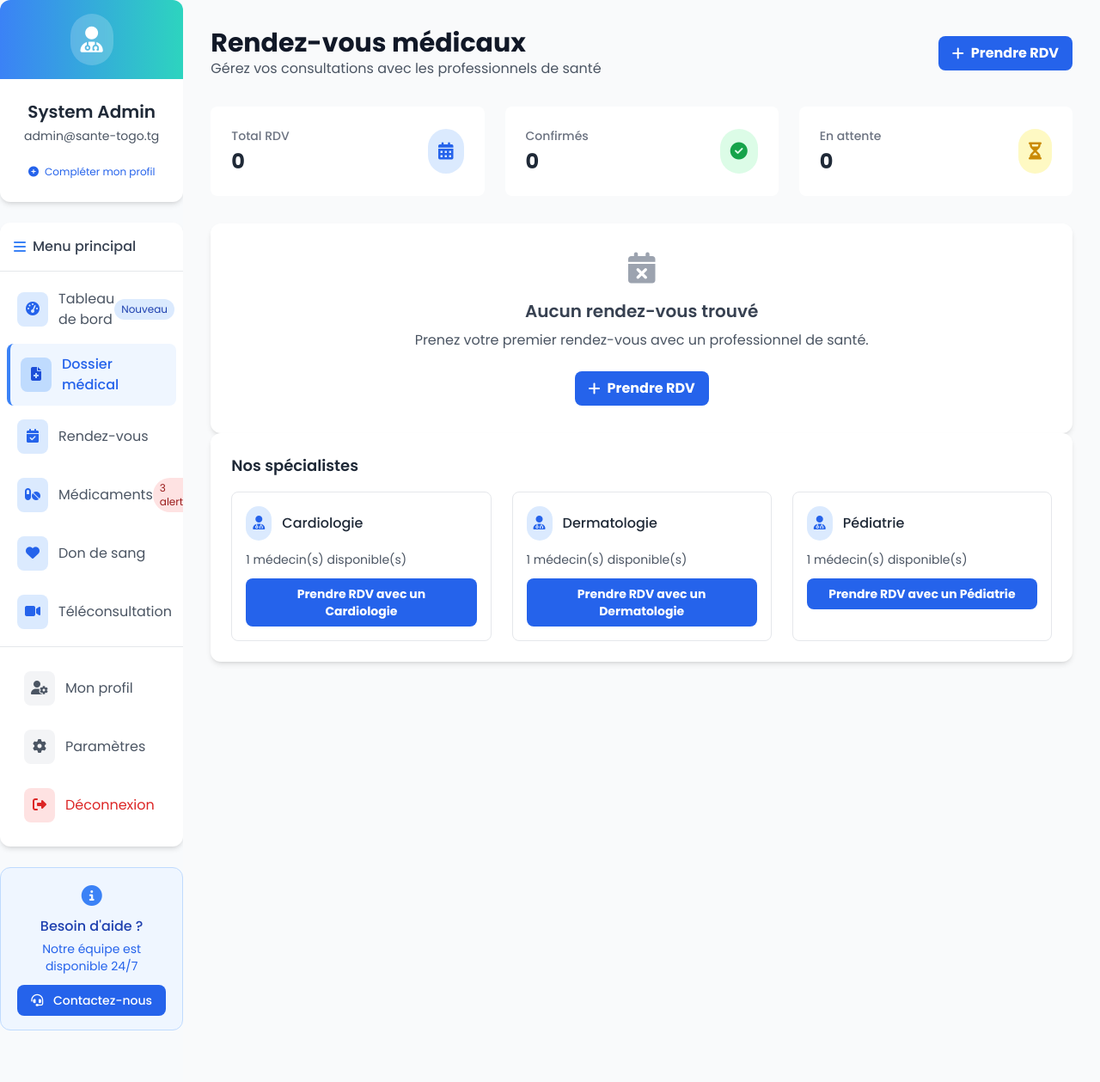
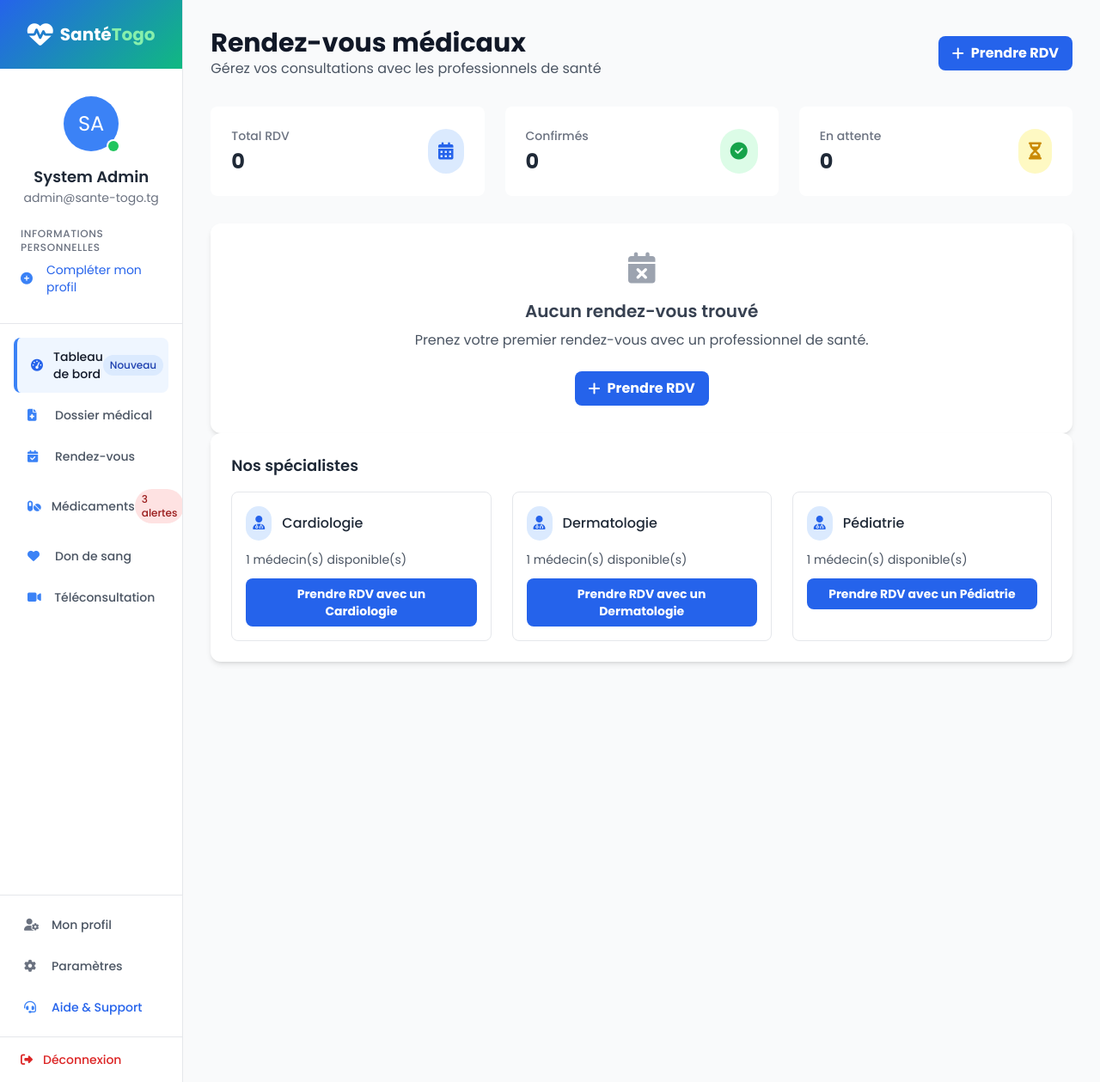
Before and after one commit to CodeVortex2/SanteTogo, a PHP site: page /appointments.php in a window 1280 px wide. Shown: the whole page at 86% size. Run offline with PHP 8.4, Linux system fonts and the light colour scheme; a user stored in the database is signed in; data comes from the database, SQL or seed files in the repository; data that the repository does not hold is empty; some libraries are stand-ins or nearby versions.

Commit message:
sidebar.php

```diff
--- a/santé-togo/includes/sidebar.php
+++ b/santé-togo/includes/sidebar.php
@@ -2,138 +2,134 @@
 require_once 'includes/auth.php';
 ?>
 
-<div class="md:w-1/4 lg:w-1/5 xl:w-1/6">
-    <!-- Carte profil utilisateur -->
-    <div class="bg-white rounded-xl shadow-md overflow-hidden mb-6 transition-all duration-300 hover:shadow-lg">
-        <div class="bg-gradient-to-r from-blue-500 to-teal-400 p-4 text-center">
-            <div class="inline-block bg-white/20 p-3 rounded-full backdrop-blur-sm">
-                <i class="fas fa-user-md text-white text-3xl"></i>
+<!-- Sidebar -->
+<div class="md:w-1/4 lg:w-1/5 xl:w-1/6 hidden md:block">
+    <div class="flex flex-col h-full border-r border-gray-200 bg-white">
+        <!-- Header with Logo -->
+        <div class="flex items-center justify-center h-20 px-4 gradient-bg">
+            <div class="flex items-center">
+                <i class="fas fa-heartbeat text-3xl text-white mr-2"></i>
+                <span class="text-xl font-bold text-white">Santé<span class="text-green-300">Togo</span></span>
             </div>
         </div>
 
-        <div class="p-6 text-center">
-            <h3 class="text-xl font-semibold text-gray-800 mb-1"><?php echo htmlspecialchars($_SESSION['prenom'] . ' ' . $_SESSION['nom']); ?></h3>
-            <p class="text-gray-600 text-sm mb-4"><?php echo htmlspecialchars($_SESSION['email']); ?></p>
+        <!-- Profile Section -->
+        <div class="flex flex-col items-center px-6 py-8 border-b border-gray-200">
+            <div class="relative mb-4">
+                <div class="avatar w-16 h-16 rounded-full bg-blue-500 flex items-center justify-center text-white text-2xl">
+                    <?php echo strtoupper(substr($_SESSION['prenom'], 0, 1) . substr($_SESSION['nom'], 0, 1)); ?>
+                </div>
+                <span class="absolute bottom-0 right-0 block h-3 w-3 rounded-full ring-2 ring-white bg-green-500"></span>
+            </div>
+            <h3 class="text-lg font-semibold text-center"><?php echo htmlspecialchars($_SESSION['prenom'] . ' ' . $_SESSION['nom']); ?></h3>
+            <p class="text-sm text-gray-500 text-center"><?php echo htmlspecialchars($_SESSION['email']); ?></p>
 
-            <?php if (isset($_SESSION['groupe_sanguin'])): ?>
-                <span class="inline-block px-3 py-1 bg-red-100 text-red-800 rounded-full text-xs font-medium">
-                    Groupe sanguin: <?php echo htmlspecialchars($_SESSION['groupe_sanguin']); ?>
-                </span>
-            <?php else: ?>
-                <a href="profile.php" class="inline-block text-blue-600 hover:text-blue-800 text-xs mt-2">
-                    <i class="fas fa-plus-circle mr-1"></i> Compléter mon profil
-                </a>
-            <?php endif; ?>
-        </div>
-    </div>
+            <div class="mt-6 w-full">
+                <h4 class="text-xs font-medium text-gray-500 uppercase tracking-wider mb-2">Informations personnelles</h4>
+                <ul class="space-y-2">
+                    <?php if (isset($_SESSION['telephone']) && !empty($_SESSION['telephone'])): ?>
+                        <li class="flex items-center text-sm">
+                            <i class="fas fa-phone-alt text-blue-500 mr-3 w-5"></i>
+                            <span><?php echo htmlspecialchars($_SESSION['telephone']); ?></span>
+                        </li>
+                    <?php endif; ?>
 
-    <!-- Navigation -->
-    <div class="bg-white rounded-xl shadow-md overflow-hidden">
-        <div class="p-4 border-b border-gray-200">
-            <h4 class="font-medium text-gray-700 flex items-center">
-                <i class="fas fa-bars mr-2 text-blue-500"></i>
-                Menu principal
-            </h4>
+                    <?php if (isset($_SESSION['date_naissance']) && !empty($_SESSION['date_naissance'])): ?>
+                        <li class="flex items-center text-sm">
+                            <i class="fas fa-birthday-cake text-blue-500 mr-3 w-5"></i>
+                            <span><?php echo date('d/m/Y', strtotime($_SESSION['date_naissance'])); ?></span>
+                        </li>
+                    <?php endif; ?>
+
+                    <?php if (isset($_SESSION['groupe_sanguin']) && !empty($_SESSION['groupe_sanguin'])): ?>
+                        <li class="flex items-center text-sm">
+                            <i class="fas fa-heartbeat text-blue-500 mr-3 w-5"></i>
+                            <span>Groupe sanguin: <?php echo htmlspecialchars($_SESSION['groupe_sanguin']); ?></span>
+                        </li>
+                    <?php else: ?>
+                        <li class="flex items-center text-sm text-blue-600">
+                            <i class="fas fa-plus-circle text-blue-500 mr-3 w-5"></i>
+                            <a href="profile.php" class="hover:underline">Compléter mon profil</a>
+                        </li>
+                    <?php endif; ?>
+                </ul>
+            </div>
         </div>
 
-        <nav class="p-2">
+        <!-- Navigation -->
+        <nav class="flex-1 px-4 py-4 overflow-y-auto">
             <ul class="space-y-1">
                 <li>
-                    <a href="dashboard.php" class="flex items-center p-3 text-gray-600 hover:bg-blue-50 rounded-lg group transition-all">
-                        <div class="bg-blue-100 text-blue-600 p-2 rounded-lg mr-3 group-hover:bg-blue-200 transition-all">
-                            <i class="fas fa-tachometer-alt w-5 text-center"></i>
-                        </div>
-                        <span class="group-hover:text-blue-600 transition-all">Tableau de bord</span>
+                    <a href="dashboard.php" class="flex items-center px-4 py-3 text-sm font-medium text-gray-900 bg-blue-50 rounded-lg border-l-4 border-blue-500">
+                        <i class="fas fa-tachometer-alt text-blue-600 mr-3 w-5"></i>
+                        <span>Tableau de bord</span>
                         <span class="ml-auto bg-blue-100 text-blue-800 text-xs px-2 py-1 rounded-full">Nouveau</span>
                     </a>
                 </li>
-
                 <li>
-                    <a href="medical-records.php" class="flex items-center p-3 text-blue-600 bg-blue-50 rounded-lg group border-l-4 border-blue-500">
-                        <div class="bg-blue-200 text-blue-700 p-2 rounded-lg mr-3">
-                            <i class="fas fa-file-medical w-5 text-center"></i>
-                        </div>
-                        <span class="font-medium">Dossier médical</span>
+                    <a href="medical-records.php" class="flex items-center px-4 py-3 text-sm font-medium text-gray-600 hover:text-gray-900 hover:bg-gray-100 rounded-lg">
+                        <i class="fas fa-file-medical text-blue-500 mr-3 w-5"></i>
+                        <span>Dossier médical</span>
                     </a>
                 </li>
-
                 <li>
-                    <a href="appointments.php" class="flex items-center p-3 text-gray-600 hover:bg-blue-50 rounded-lg group transition-all">
-                        <div class="bg-blue-100 text-blue-600 p-2 rounded-lg mr-3 group-hover:bg-blue-200 transition-all">
-                            <i class="fas fa-calendar-check w-5 text-center"></i>
-                        </div>
-                        <span class="group-hover:text-blue-600 transition-all">Rendez-vous</span>
+                    <a href="appointments.php" class="flex items-center px-4 py-3 text-sm font-medium text-gray-600 hover:text-gray-900 hover:bg-gray-100 rounded-lg">
+                        <i class="fas fa-calendar-check text-blue-500 mr-3 w-5"></i>
+                        <span>Rendez-vous</span>
                     </a>
                 </li>
-
                 <li>
-                    <a href="medications.php" class="flex items-center p-3 text-gray-600 hover:bg-blue-50 rounded-lg group transition-all">
-                        <div class="bg-blue-100 text-blue-600 p-2 rounded-lg mr-3 group-hover:bg-blue-200 transition-all">
-                            <i class="fas fa-pills w-5 text-center"></i>
-                        </div>
-                        <span class="group-hover:text-blue-600 transition-all">Médicaments</span>
+                    <a href="medications.php" class="flex items-center px-4 py-3 text-sm font-medium text-gray-600 hover:text-gray-900 hover:bg-gray-100 rounded-lg">
+                        <i class="fas fa-pills text-blue-500 mr-3 w-5"></i>
+                        <span>Médicaments</span>
                         <span class="ml-auto bg-red-100 text-red-800 text-xs px-2 py-1 rounded-full">3 alertes</span>
                     </a>
                 </li>
-
                 <li>
-                    <a href="blood-donation.php" class="flex items-center p-3 text-gray-600 hover:bg-blue-50 rounded-lg group transition-all">
-                        <div class="bg-blue-100 text-blue-600 p-2 rounded-lg mr-3 group-hover:bg-blue-200 transition-all">
-                            <i class="fas fa-heart w-5 text-center"></i>
-                        </div>
-                        <span class="group-hover:text-blue-600 transition-all">Don de sang</span>
+                    <a href="blood-donation.php" class="flex items-center px-4 py-3 text-sm font-medium text-gray-600 hover:text-gray-900 hover:bg-gray-100 rounded-lg">
+                        <i class="fas fa-heart text-blue-500 mr-3 w-5"></i>
+                        <span>Don de sang</span>
                     </a>
                 </li>
-
                 <li>
-                    <a href="teleconsultation.php" class="flex items-center p-3 text-gray-600 hover:bg-blue-50 rounded-lg group transition-all">
-                        <div class="bg-blue-100 text-blue-600 p-2 rounded-lg mr-3 group-hover:bg-blue-200 transition-all">
-                            <i class="fas fa-video w-5 text-center"></i>
-                        </div>
-                        <span class="group-hover:text-blue-600 transition-all">Téléconsultation</span>
+                    <a href="teleconsultation.php" class="flex items-center px-4 py-3 text-sm font-medium text-gray-600 hover:text-gray-900 hover:bg-gray-100 rounded-lg">
+                        <i class="fas fa-video text-blue-500 mr-3 w-5"></i>
+                        <span>Téléconsultation</span>
                     </a>
                 </li>
             </ul>
         </nav>
 
-        <!-- Section secondaire -->
-        <div class="p-4 border-t border-gray-200">
+        <!-- Secondary Navigation -->
+        <div class="p-3 border-t border-gray-200">
             <ul class="space-y-1">
                 <li>
-                    <a href="profile.php" class="flex items-center p-3 text-gray-600 hover:bg-gray-50 rounded-lg group transition-all">
-                        <div class="bg-gray-100 text-gray-600 p-2 rounded-lg mr-3 group-hover:bg-gray-200 transition-all">
-                            <i class="fas fa-user-cog w-5 text-center"></i>
-                        </div>
-                        <span class="group-hover:text-gray-800 transition-all">Mon profil</span>
+                    <a href="profile.php" class="flex items-center px-4 py-3 text-sm font-medium text-gray-600 hover:text-gray-900 hover:bg-gray-100 rounded-lg">
+                        <i class="fas fa-user-cog text-gray-500 mr-3 w-5"></i>
+                        <span>Mon profil</span>
                     </a>
                 </li>
                 <li>
-                    <a href="settings.php" class="flex items-center p-3 text-gray-600 hover:bg-gray-50 rounded-lg group transition-all">
-                        <div class="bg-gray-100 text-gray-600 p-2 rounded-lg mr-3 group-hover:bg-gray-200 transition-all">
-                            <i class="fas fa-cog w-5 text-center"></i>
-                        </div>
-                        <span class="group-hover:text-gray-800 transition-all">Paramètres</span>
+                    <a href="settings.php" class="flex items-center px-4 py-3 text-sm font-medium text-gray-600 hover:text-gray-900 hover:bg-gray-100 rounded-lg">
+                        <i class="fas fa-cog text-gray-500 mr-3 w-5"></i>
+                        <span>Paramètres</span>
                     </a>
                 </li>
                 <li>
-                    <a href="logout.php" class="flex items-center p-3 text-red-600 hover:bg-red-50 rounded-lg group transition-all">
-                        <div class="bg-red-100 text-red-600 p-2 rounded-lg mr-3 group-hover:bg-red-200 transition-all">
-                            <i class="fas fa-sign-out-alt w-5 text-center"></i>
-                        </div>
-                        <span class="group-hover:text-red-800 transition-all">Déconnexion</span>
+                    <a href="contact.php" class="flex items-center px-4 py-3 text-sm font-medium text-blue-600 hover:text-blue-900 hover:bg-blue-50 rounded-lg">
+                        <i class="fas fa-headset text-blue-500 mr-3 w-5"></i>
+                        <span>Aide & Support</span>
                     </a>
                 </li>
             </ul>
         </div>
-    </div>
 
-    <!-- Carte d'information -->
-    <div class="bg-blue-50 border border-blue-200 rounded-xl p-4 mt-6 text-center">
-        <i class="fas fa-info-circle text-blue-500 text-2xl mb-2"></i>
-        <h4 class="font-medium text-blue-800 mb-1">Besoin d'aide ?</h4>
-        <p class="text-sm text-blue-600 mb-3">Notre équipe est disponible 24/7</p>
-        <a href="contact.php" class="inline-block bg-blue-600 hover:bg-blue-700 text-white text-sm font-medium py-2 px-4 rounded-lg transition-all">
-            <i class="fas fa-headset mr-2"></i> Contactez-nous
-        </a>
+        <!-- Footer with Logout -->
+        <div class="p-2 border-t border-gray-200 mt-auto">
+            <a href="logout.php" class="flex items-center px-4 py-2 text-sm font-medium text-red-600 hover:bg-red-50 rounded-lg">
+                <i class="fas fa-sign-out-alt mr-3"></i>
+                Déconnexion
+            </a>
+        </div>
     </div>
 </div>
```
